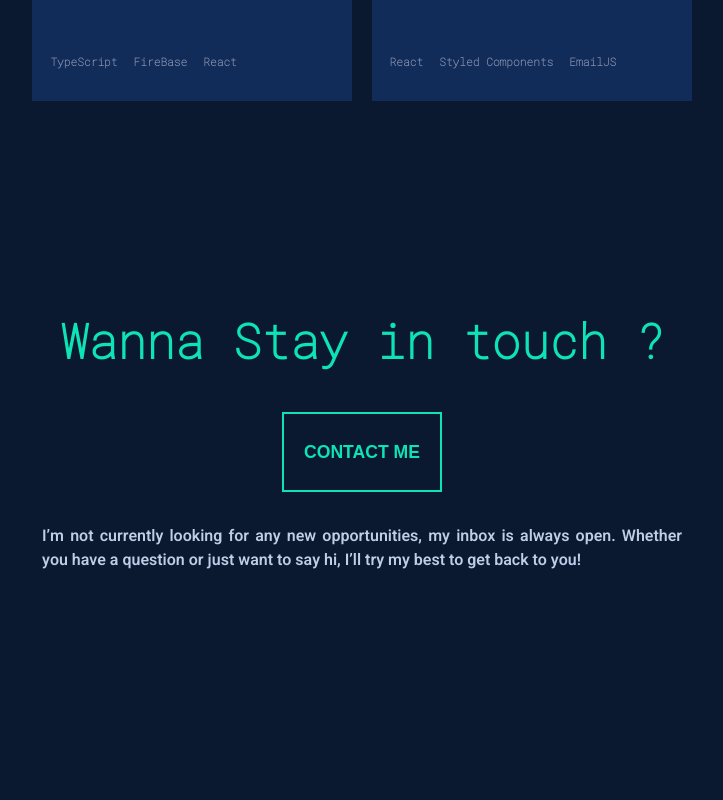
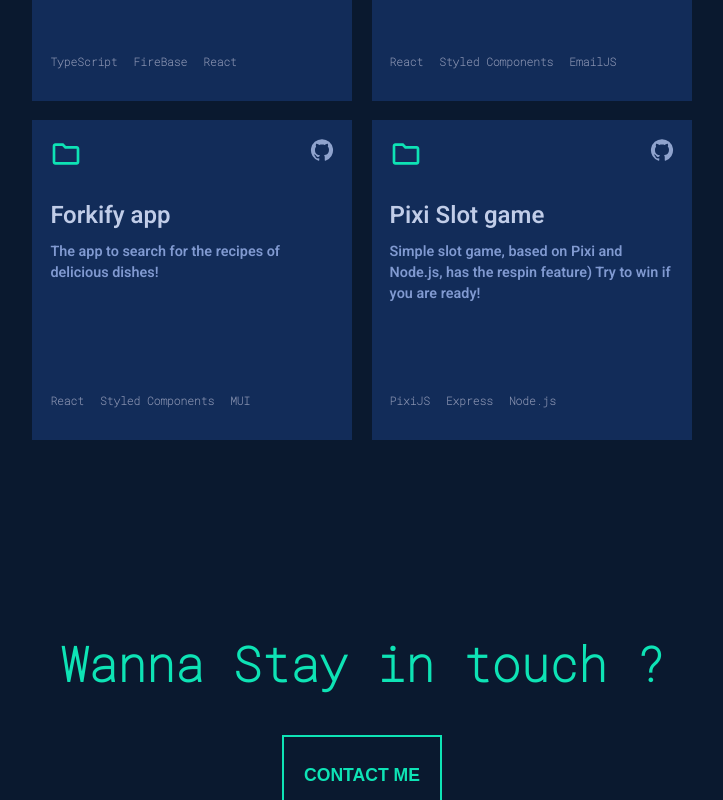
Before and after one commit to cookieMonsterDev/portfolio-template, a React (Create React App) app: page / in a window 1280 px wide. Shown: the part 2860-3660 px from the top of the page, without its empty margins (278-1001 px from the left). Built offline with nearby package versions, Linux system fonts and the light colour scheme.

Commit message:
chore: update data

```diff
--- a/src/components/ContactMe/ContactFrom.jsx
+++ b/src/components/ContactMe/ContactFrom.jsx
@@ -28,6 +28,7 @@ const ContactFrom = (props) => {
       console.log(err.text);
     }
   };
+
 
   return (
     <Form ref={form} onSubmit={sendEmail} isShow={props.isShow}>
--- a/src/components/ContactMe/ContactMe.jsx
+++ b/src/components/ContactMe/ContactMe.jsx
@@ -13,7 +13,7 @@ const ContactMe = () => {
   useEffect(() => {
     const screenWidth = window.innerWidth;
 
-    if (active && screenWidth <= 768) {
+    if (active && screenWidth <= 896) {
       document.body.style.overflow = 'hidden';
     } else {
       document.body.style.overflow = 'auto';
@@ -29,7 +29,7 @@ const ContactMe = () => {
       <Title>Wanna Stay in touch ?</Title>
       <Button onClick={handleClick}>Contact Me</Button>
       <p>
-        I’m not currently looking for any new opportunities, my inbox is always
+        I’m currently looking for any new opportunities, my inbox is always
         open. Whether you have a question or just want to say hi, I’ll try my
         best to get back to you!
       </p>
@@ -47,7 +47,7 @@ const Container = styled.div`
   position: relative;
   width: 100%;
   height: 45rem;
-  padding-top: 8rem;
+  padding-top: 7rem;
   display: flex;
   flex-direction: column;
   align-items: center;
@@ -97,6 +97,7 @@ const Window = styled.div`
   flex-direction: column;
   justify-content: flex-start;
   align-items: center;
+  visibility: hidden;
 
   ${(props) =>
     props.isShow &&
@@ -106,6 +107,7 @@ const Window = styled.div`
       z-index: 20;
       opacity: 1;
       background-color: #122c59;
+      visibility: visible;
 
       @media only screen and (max-width: 56rem) {
         position: fixed;
--- a/src/components/Footer/Footer.jsx
+++ b/src/components/Footer/Footer.jsx
@@ -56,7 +56,8 @@ const Conteiner = styled.div`
   align-items: center;
   color: white;
 
-  @media only screen and (max-width: 48em) {
+  @media only screen and (max-width: 56em) and (max-height: 30rem) {
+    padding: 3rem 0.5rem 0.5rem 0.5rem;
   }
 `;
 
@@ -66,7 +67,7 @@ const Socials = styled.div`
   justify-content: space-around;
   margin-bottom: 2rem;
 
-  @media only screen and (max-width: 48em)  {
+  @media only screen and (max-width: 56rem)  {
     display: flex;
     margin-bottom: 1rem;
   }
@@ -93,7 +94,7 @@ const Info = styled.section`
   font-weight: 700;
   font-family: 'Roboto Mono', monospace;
 
-  @media only screen and (max-width: 48em)  {
+  @media only screen and (max-width: 56rem)  {
     font-size: 1rem;
     margin: 0.5rem 0;
   }
--- a/src/static/projectsData.js
+++ b/src/static/projectsData.js
@@ -23,6 +23,19 @@ const Projects = [
     description: 'The portfolio template is a projects that should help developer to present his knowledge, it is kind of simple but still has a great help.',
     tags: ['React', 'Styled Components', 'EmailJS'],
   },
+  {
+    title: 'Forkify app',
+    prjectLink: 'https://github.com/cookieMonsterDev/forkify-app',
+    description: 'The app to search for the recipes of delicious dishes!',
+    tags: ['React', 'Styled Components', 'MUI'],
+  },
+  {
+    title: 'Pixi Slot game',
+    prjectLink: 'https://github.com/cookieMonsterDev/pixi-js-slot-game',
+    description: 'Simple slot game, based on Pixi and Node.js, has the respin feature) Try to win if you are ready!',
+    tags: ['PixiJS', 'Express', 'Node.js'],
+  },
 ];
 
+
 export default Projects;
```
